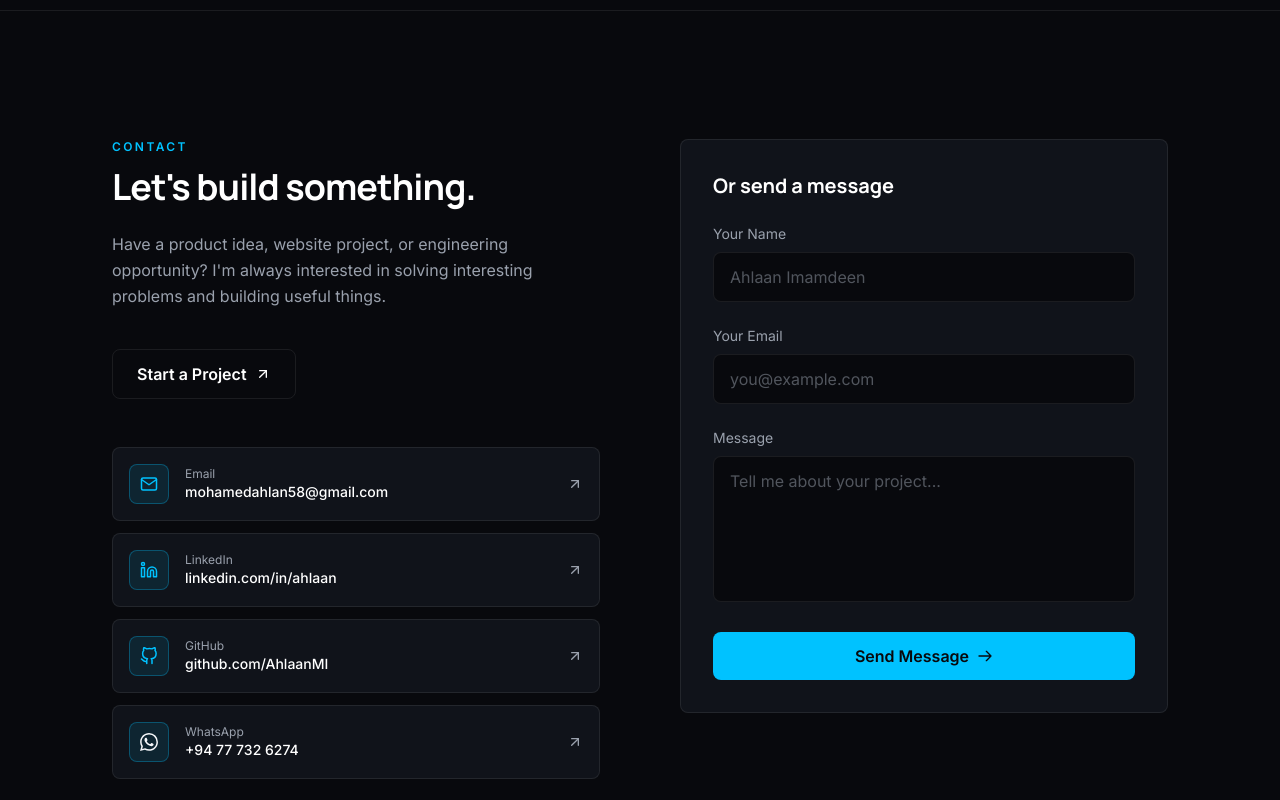
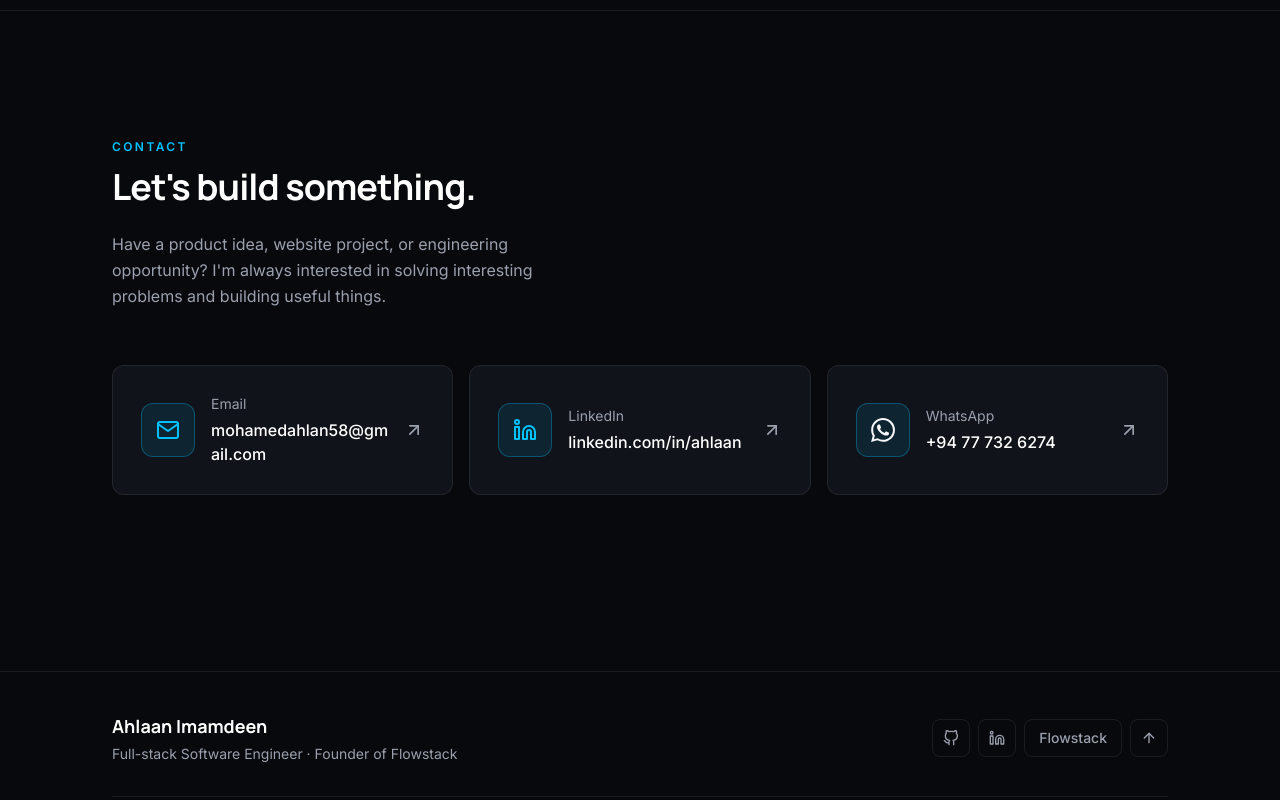
Before and after one commit to AhlaanMI/My-Portfolio, a React (Create React App) app: page / in a window 1280 px wide. Shown: the part 9900-10700 px from the top of the page. Built offline with nearby package versions, Linux system fonts and the light colour scheme.

Commit message:
contect section

```diff
--- a/src/components/Contact.jsx
+++ b/src/components/Contact.jsx
@@ -1,56 +1,72 @@
-import React, { useState } from "react";
-import { FiMail, FiLinkedin, FiGithub, FiArrowUpRight } from "react-icons/fi";
-import { HiOutlineArrowRight } from "react-icons/hi";
+import React from "react";
+import { FiMail, FiLinkedin, FiArrowUpRight } from "react-icons/fi";
 import Reveal from "./Reveal";
 import { site } from "../data/site";
 
 const whatsappIcon = (
-  <svg viewBox="0 0 24 24" width="18" height="18" fill="currentColor" aria-hidden="true">
+  <svg viewBox="0 0 24 24" width="24" height="24" fill="currentColor" aria-hidden="true">
     <path d="M17.472 14.382c-.297-.149-1.758-.867-2.03-.967-.273-.099-.471-.148-.67.15-.197.297-.767.966-.94 1.164-.173.199-.347.223-.644.075-.297-.15-1.255-.463-2.39-1.475-.883-.788-1.48-1.761-1.653-2.059-.173-.297-.018-.458.13-.606.134-.133.297-.347.446-.52.149-.174.198-.298.297-.497.1-.198.05-.371-.025-.52-.074-.149-.668-1.612-.916-2.207-.242-.579-.487-.5-.669-.51-.173-.008-.371-.01-.57-.01-.198 0-.52.074-.792.372-.272.297-1.04 1.016-1.04 2.479 0 1.462 1.065 2.875 1.213 3.074.149.198 2.096 3.2 5.077 4.487.709.306 1.262.489 1.694.625.712.227 1.36.195 1.871.118.571-.085 1.758-.719 2.006-1.413.248-.694.248-1.289.173-1.413-.074-.124-.272-.198-.57-.347m-5.421 7.403h-.004a9.87 9.87 0 01-5.031-1.378l-.361-.214-3.741.982.998-3.648-.235-.374a9.86 9.86 0 01-1.51-5.26c.001-5.45 4.436-9.884 9.888-9.884 2.64 0 5.122 1.03 6.988 2.898a9.825 9.825 0 012.893 6.994c-.003 5.45-4.437 9.884-9.885 9.884m8.413-18.297A11.815 11.815 0 0012.05 0C5.495 0 .16 5.335.157 11.892c0 2.096.547 4.142 1.588 5.945L.057 24l6.305-1.654a11.882 11.882 0 005.683 1.448h.005c6.554 0 11.89-5.335 11.893-11.893a11.821 11.821 0 00-3.48-8.413Z" />
   </svg>
 );
 
-const Contact = () => {
-  const [formData, setFormData] = useState({ name: "", email: "", message: "" });
-  const [submitted, setSubmitted] = useState(false);
-
-  const handleChange = (e) => {
-    const { name, value } = e.target;
-    setFormData((prev) => ({ ...prev, [name]: value }));
-  };
-
-  const handleSubmit = (e) => {
-    e.preventDefault();
-    const subject = `Project inquiry from ${formData.name}`;
-    const body = `Name: ${formData.name}\nEmail: ${formData.email}\n\n${formData.message}`;
-    window.location.href = `mailto:${site.email}?subject=${encodeURIComponent(
-      subject
-    )}&body=${encodeURIComponent(body)}`;
-    setFormData({ name: "", email: "", message: "" });
-    setSubmitted(true);
-    setTimeout(() => setSubmitted(false), 4000);
-  };
-
 const links = [
   { label: "Email", value: site.email, href: `mailto:${site.email}`, icon: FiMail, external: false },
   { label: "LinkedIn", value: "linkedin.com/in/ahlaan", href: site.linkedin, icon: FiLinkedin, external: true },
-    { label: "GitHub", value: "github.com/AhlaanMI", href: site.github, icon: FiGithub, external: true },
   { label: "WhatsApp", value: "+94 77 732 6274", href: site.whatsapp, icon: () => whatsappIcon, external: true },
 ];
 
-  return (
+const Contact = () => (
   <section id="contact" className="py-24 md:py-32 border-t border-line">
     <div className="container-site">
-        <div className="grid lg:grid-cols-2 gap-14 lg:gap-20">
-          <Reveal>
+      <Reveal className="mb-14 max-w-2xl">
         <p className="eyebrow mb-3">Contact</p>
         <h2 className="section-title mb-6">Let's build something.</h2>
-            <p className="text-secondary leading-relaxed mb-10 max-w-md">
+        <p className="text-secondary leading-relaxed max-w-md">
           Have a product idea, website project, or engineering opportunity? I'm always
           interested in solving interesting problems and building useful things.
         </p>
+      </Reveal>
 
-            <div className="flex flex-wrap gap-4 mb-12">
+      <Reveal delay={0.1}>
+        <div className="grid md:grid-cols-3 gap-4">
+          {links.map((link) => {
+            const Icon = link.icon;
+            const content = (
+              <>
+                <div className="p-3.5 rounded-xl bg-accent/10 border border-accent/30 flex-shrink-0">
+                  <Icon className="text-accent text-2xl" />
+                </div>
+                <div className="min-w-0 flex-1">
+                  <p className="text-sm text-secondary mb-1">{link.label}</p>
+                  <p className="font-medium text-white break-all">{link.value}</p>
+                </div>
+                <FiArrowUpRight className="text-xl text-secondary group-hover:text-accent transition-colors self-center" />
+              </>
+            );
+            return link.external ? (
+              <a
+                key={link.label}
+                href={link.href}
+                target="_blank"
+                rel="noreferrer"
+                className="group flex items-center gap-4 surface rounded-xl p-7 hover:border-accent/40 transition-colors duration-300"
+              >
+                {content}
+              </a>
+            ) : (
+              <a
+                key={link.label}
+                href={link.href}
+                className="group flex items-center gap-4 surface rounded-xl p-7 hover:border-accent/40 transition-colors duration-300"
+              >
+                {content}
+              </a>
+            );
+          })}
+        </div>
+      </Reveal>
+
+      <Reveal delay={0.15} className="mt-12">
         {site.resume && (
           <a
             href={site.resume}
@@ -62,120 +78,9 @@ const Contact = () => {
             <FiArrowUpRight />
           </a>
         )}
-              <a href={`mailto:${site.email}`} className="btn-secondary">
-                Start a Project
-                <FiArrowUpRight />
-              </a>
-            </div>
-
-            <div className="space-y-3">
-              {links.map((link) => {
-                const Icon = link.icon;
-                const content = (
-                  <>
-                    <div className="p-2.5 rounded-lg bg-accent/10 border border-accent/30 flex-shrink-0">
-                      <Icon className="text-accent text-lg" />
-                    </div>
-                    <div className="min-w-0">
-                      <p className="text-xs text-secondary">{link.label}</p>
-                      <p className="text-sm font-medium text-white truncate">
-                        {link.value}
-                      </p>
-                    </div>
-                    <FiArrowUpRight className="ml-auto text-secondary group-hover:text-accent transition-colors" />
-                  </>
-                );
-                return link.external ? (
-                  <a
-                    key={link.label}
-                    href={link.href}
-                    target="_blank"
-                    rel="noreferrer"
-                    className="group flex items-center gap-4 surface rounded-lg p-4 hover:border-accent/40 transition-colors duration-300"
-                  >
-                    {content}
-                  </a>
-                ) : (
-                  <a
-                    key={link.label}
-                    href={link.href}
-                    className="group flex items-center gap-4 surface rounded-lg p-4 hover:border-accent/40 transition-colors duration-300"
-                  >
-                    {content}
-                  </a>
-                );
-              })}
-            </div>
       </Reveal>
-
-          <Reveal delay={0.15}>
-            <form onSubmit={handleSubmit} className="surface rounded-lg p-8 space-y-6">
-              <h3 className="font-heading text-xl font-bold text-white">Or send a message</h3>
-
-              <div>
-                <label htmlFor="name" className="block text-sm text-secondary mb-2">
-                  Your Name
-                </label>
-                <input
-                  id="name"
-                  type="text"
-                  name="name"
-                  value={formData.name}
-                  onChange={handleChange}
-                  required
-                  className="w-full px-4 py-3 rounded-lg bg-dark border border-line text-white placeholder-secondary/50 focus:outline-none focus:border-accent/60 transition-colors duration-300"
-                  placeholder="Ahlaan Imamdeen"
-                />
-              </div>
-
-              <div>
-                <label htmlFor="email" className="block text-sm text-secondary mb-2">
-                  Your Email
-                </label>
-                <input
-                  id="email"
-                  type="email"
-                  name="email"
-                  value={formData.email}
-                  onChange={handleChange}
-                  required
-                  className="w-full px-4 py-3 rounded-lg bg-dark border border-line text-white placeholder-secondary/50 focus:outline-none focus:border-accent/60 transition-colors duration-300"
-                  placeholder="you@example.com"
-                />
-              </div>
-
-              <div>
-                <label htmlFor="message" className="block text-sm text-secondary mb-2">
-                  Message
-                </label>
-                <textarea
-                  id="message"
-                  name="message"
-                  value={formData.message}
-                  onChange={handleChange}
-                  required
-                  rows="5"
-                  className="w-full px-4 py-3 rounded-lg bg-dark border border-line text-white placeholder-secondary/50 focus:outline-none focus:border-accent/60 transition-colors duration-300 resize-none"
-                  placeholder="Tell me about your project..."
-                />
-              </div>
-
-              <button type="submit" className="btn-primary w-full">
-                Send Message
-                <HiOutlineArrowRight />
-              </button>
-
-              {submitted && (
-                <div className="p-4 rounded-lg bg-accent/10 border border-accent/40 text-accent text-sm">
-                  Thanks! Your email draft is ready to send — I'll get back to you soon.
-                </div>
-              )}
-            </form>
-          </Reveal>
-        </div>
     </div>
   </section>
 );
-};
 
 export default Contact;
```
Lines whose indentation alone changed are shown as unchanged.
